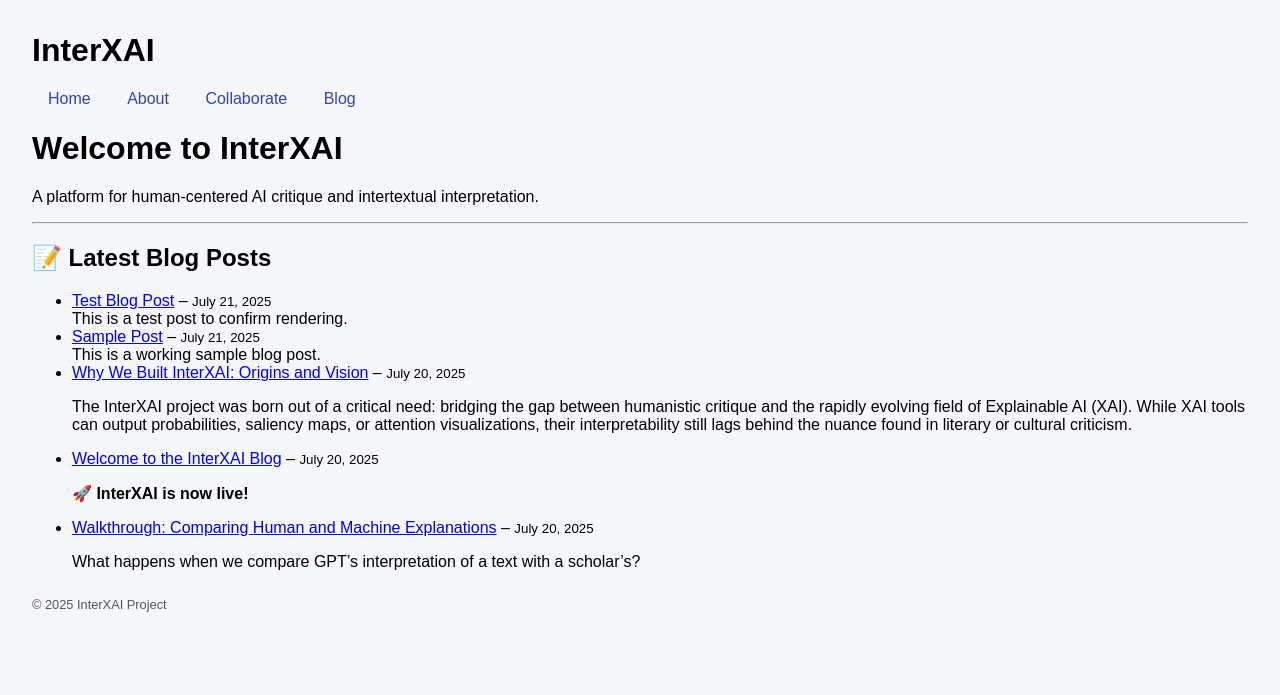
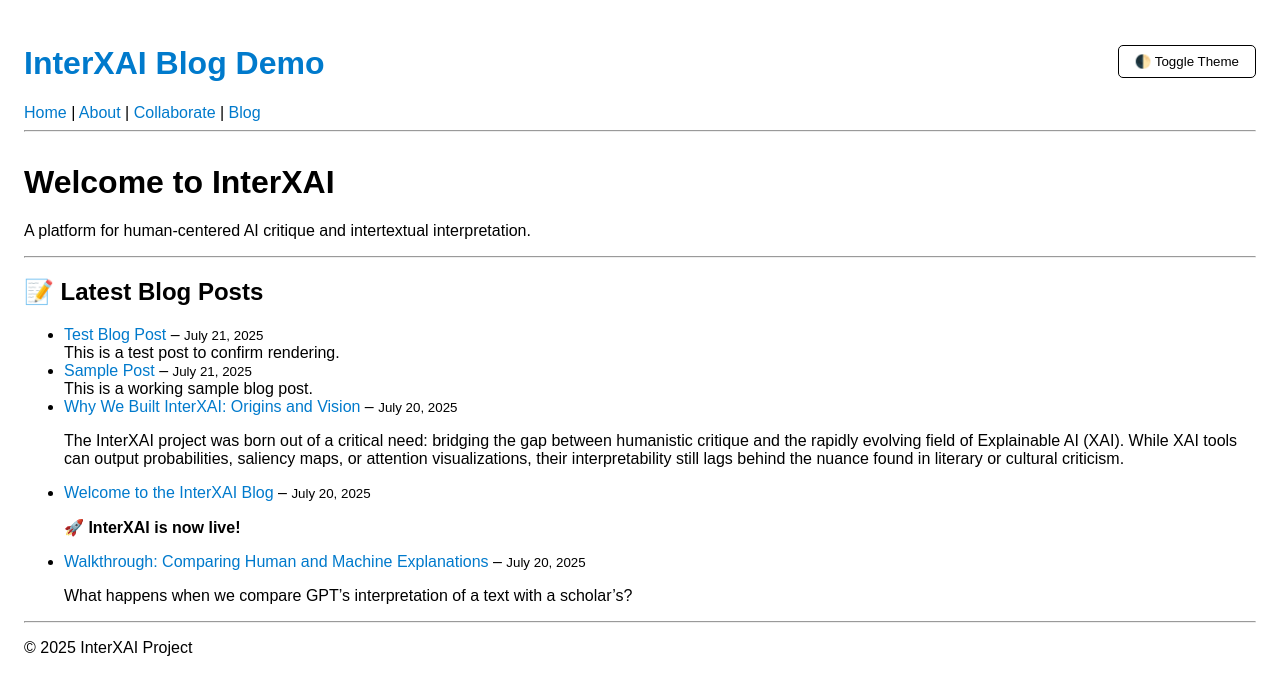
Before and after one commit to bfiliks/interxai.github.io, a Jekyll site: the page built from index.md, in a window 1280 px wide. Shown: the top 695 px of the page. Built offline with Jekyll 4.4.1, drawn with Linux system fonts in a browser that asks for light colours.

Commit message:
Update default.html

```diff
--- a/_layouts/default.html
+++ b/_layouts/default.html
@@ -1,29 +1,102 @@
 <!DOCTYPE html>
-<html>
+<html lang="en">
 <head>
   <meta charset="UTF-8">
-  <title>{{ page.title }} - InterXAI</title>
+  <title>{{ page.title }} | {{ site.title }}</title>
+  <meta name="viewport" content="width=device-width, initial-scale=1">
+
   <style>
-    body { font-family: Arial, sans-serif; margin: 2em; background-color: #f5f7fa; }
-    nav a { margin: 0 1em; text-decoration: none; color: #3246a8; }
-    footer { margin-top: 2em; font-size: 0.8em; color: #555; }
+    :root {
+      --bg: #ffffff;
+      --text: #000000;
+      --link: #007acc;
+      --card: #f7f7f7;
+    }
+
+    [data-theme="dark"] {
+      --bg: #1e1e1e;
+      --text: #ffffff;
+      --link: #4fc3f7;
+      --card: #2c2c2c;
+    }
+
+    body {
+      background-color: var(--bg);
+      color: var(--text);
+      font-family: sans-serif;
+      padding: 1rem;
+      transition: background 0.3s, color 0.3s;
+    }
+
+    a {
+      color: var(--link);
+      text-decoration: none;
+    }
+
+    .blog-card {
+      background: var(--card);
+      color: var(--text);
+      border-radius: 10px;
+      box-shadow: 0 0 5px rgba(0,0,0,0.1);
+      padding: 1rem;
+      margin: 0.5rem 0;
+    }
+
+    header, footer {
+      margin-bottom: 2rem;
+    }
+
+    #theme-toggle {
+      float: right;
+      background: transparent;
+      border: 1px solid var(--text);
+      border-radius: 5px;
+      padding: 0.5rem 1rem;
+      cursor: pointer;
+      color: var(--text);
+    }
   </style>
 </head>
 <body>
   <header>
-    <h1>InterXAI</h1>
+    <button id="theme-toggle">🌓 Toggle Theme</button>
+    <h1><a href="{{ site.baseurl }}/">{{ site.title }}</a></h1>
     <nav>
-      <a href="{{ site.baseurl }}/">Home</a>
-      <a href="{{ site.baseurl }}/about">About</a>
-      <a href="{{ site.baseurl }}/collaborate">Collaborate</a>
+      <a href="{{ site.baseurl }}/">Home</a> |
+      <a href="{{ site.baseurl }}/about/">About</a> |
+      <a href="{{ site.baseurl }}/collaborate/">Collaborate</a> |
       <a href="{{ site.baseurl }}/blog/">Blog</a>
     </nav>
+    <hr>
   </header>
+
   <main>
     {{ content }}
   </main>
+
   <footer>
-    <p>&copy; 2025 InterXAI Project</p>
+    <hr>
+    <p>© 2025 InterXAI Project</p>
   </footer>
+
+  <script>
+    const toggle = document.getElementById("theme-toggle");
+    const currentTheme = localStorage.getItem("theme");
+
+    if (currentTheme) {
+      document.documentElement.setAttribute("data-theme", currentTheme);
+    }
+
+    toggle.addEventListener("click", () => {
+      let theme = document.documentElement.getAttribute("data-theme");
+      if (theme === "dark") {
+        document.documentElement.setAttribute("data-theme", "light");
+        localStorage.setItem("theme", "light");
+      } else {
+        document.documentElement.setAttribute("data-theme", "dark");
+        localStorage.setItem("theme", "dark");
+      }
+    });
+  </script>
 </body>
 </html>
```
